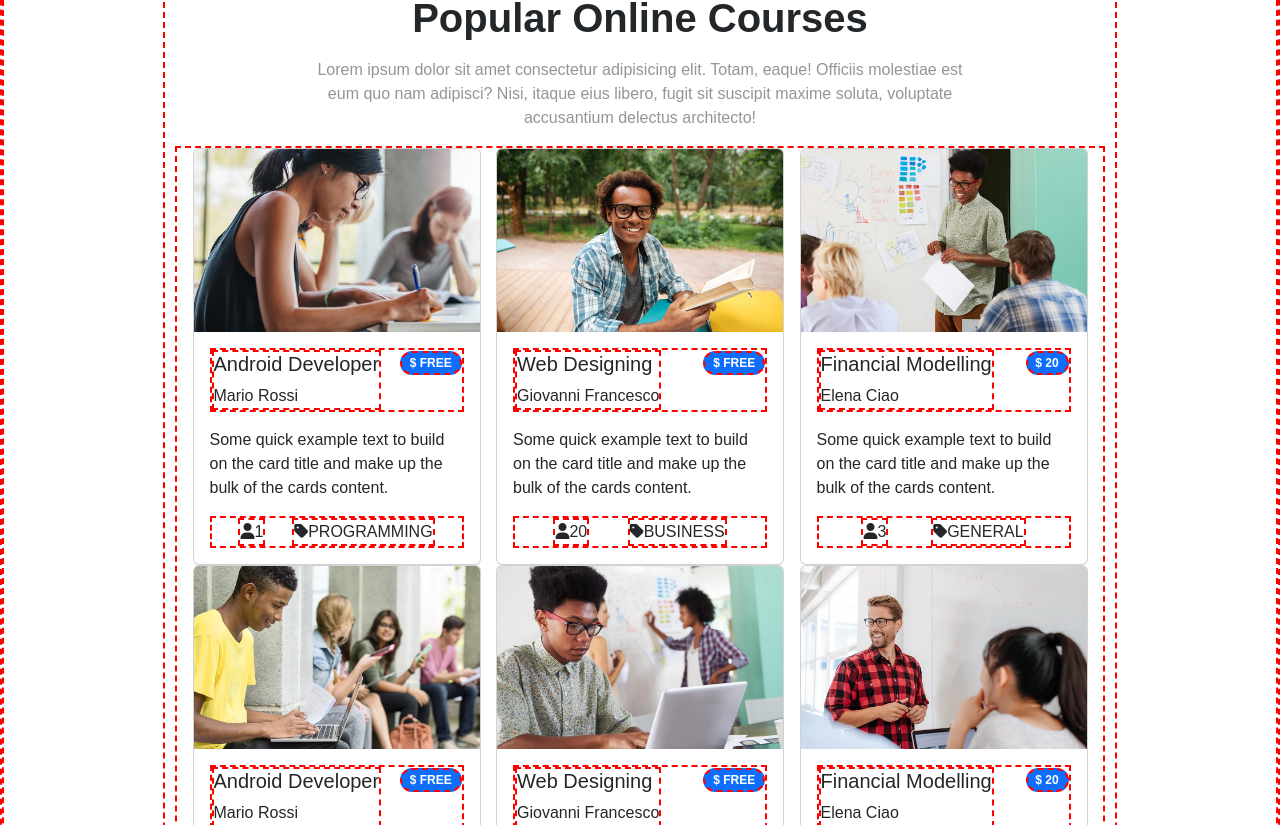
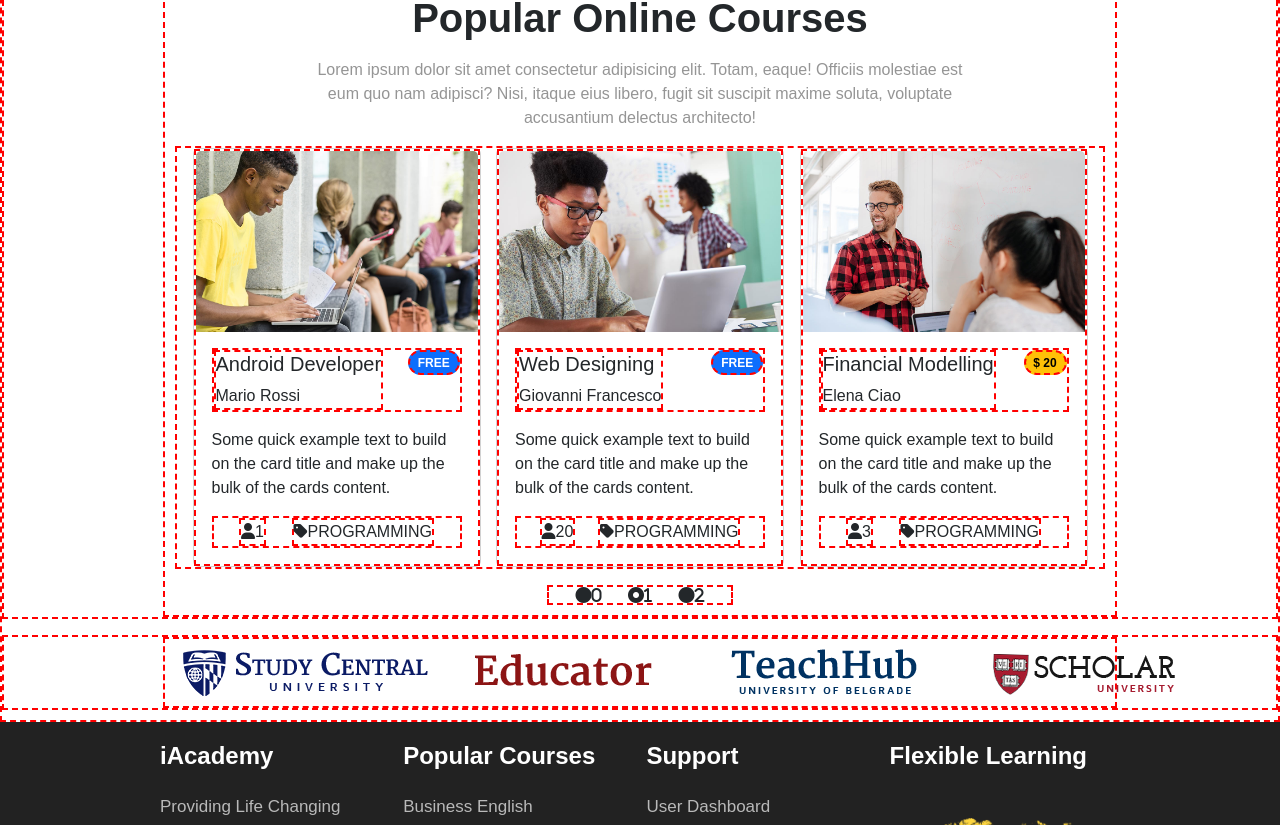
Before and after one commit to andreabellome/proj-html-vuejs, a Vue app: page / in a window 1280 px wide. Shown: the part 2415-3240 px from the top of the page. Built offline with nearby package versions, Linux system fonts and the light colour scheme.

Commit message:
dynamic second carousel main

```diff
--- a/src/App.vue
+++ b/src/App.vue
@@ -27,8 +27,8 @@ export default {
 
   <!-- main -->
   <MainComp :datiFirstDiv="store.firstDivObj" :carouselInfo="store.carouselObjMain"
-    :currActiveCar="store.currActiveCarMain" :clientLogos="store.clientlogos"
-    :secondCarObj="store.carouselSecondObjMain" />
+    :currActiveCar="store.currActiveCarMain" :clientLogos="store.clientlogos" :secondCarObj="store.carouselSecondObjMain"
+    :currActiveSecond="store.currActiveSecondCarMain" />
 
   <!-- footer -->
   <FooterComp :datiFooter="store.footerObj" />
--- a/src/components/MainComp.vue
+++ b/src/components/MainComp.vue
@@ -132,9 +132,12 @@
                 <!-- start: div with 3 cards -->
                 <div class="debug mb-3 flex flex-dir-row width-100p100 just-cont-evenly flex-wrap">
 
+                    <!-- start: card -->
+                    <div v-for="(ELEMCARD, IDXCARD) in secondCarObj.slice(curractivesec * 3, curractivesec * 3 + 3)"
+                        class="card" style="width: 18rem;">
 
-                    <!-- start: card -->
-                    <div v-for="(ELEMCARD, IDXCARD) in secondCarObj" class="card" style="width: 18rem;">
+                        <div class="debug">
+
 
                             <img :src="ELEMCARD.imgpath" class="card-img-top" :alt="ELEMCARD.title">
 
@@ -150,7 +153,13 @@
                                     </div>
 
                                     <div>
-                                    <span class="badge rounded-pill text-bg-primary debug" style="display: inline-block;">
+                                        <span v-if="ELEMCARD.price === 'FREE'"
+                                            class="badge rounded-pill text-bg-primary debug" style="display: inline-block;">
+                                            {{ ELEMCARD.price }}
+                                        </span>
+
+                                        <span v-else class="badge rounded-pill text-bg-warning debug"
+                                            style="display: inline-block;">
                                             &#36 {{ ELEMCARD.price }}
                                         </span>
                                     </div>
@@ -181,6 +190,9 @@
 
                             </div>
                         </div>
+
+
+                    </div>
                     <!-- end: card -->
 
 
@@ -188,9 +200,11 @@
                 <!-- end: div with 3 cards -->
 
                 <div class="debug width-20 flex flex-dir-row just-cont-evenly">
-                    <i v-for="(elem, index) in daticarousel" class="fa-solid"
-                        v-bind:class="[index == curractive ? 'fa-circle-dot' : 'fa-circle']"
-                        @click="updateCurrActive(index)"></i>
+                    <i v-for="IDXCARDI in secondCarObj.length / 3" class="fa-solid"
+                        v-bind:class="[IDXCARDI - 1 == curractivesec ? 'fa-circle-dot' : 'fa-circle']"
+                        @click="updateCurrActiveSecond(IDXCARDI - 1)">
+                        {{ IDXCARDI - 1 }}
+                    </i>
                 </div>
 
             </div>
@@ -218,20 +232,26 @@
 <script>
 export default {
     name: 'MainComp',
-    props: ['datiFirstDiv', 'carouselInfo', 'currActiveCar', 'clientLogos', 'secondCarObj'],
+    props: ['datiFirstDiv', 'carouselInfo', 'currActiveCar', 'clientLogos', 'secondCarObj', 'currActiveSecond'],
     data() {
         return {
             curractive: this.currActiveCar,
-            daticarousel: this.carouselInfo
+            daticarousel: this.carouselInfo,
+            curractivesec: this.currActiveSecond
         }
     },
     methods: {
         updateCurrActive(index) {
-
             if (index != this.curractive) {
                 this.curractive = index
             }
+        },
 
+        updateCurrActiveSecond(IDXCARDI) {
+            if (IDXCARDI != this.curractivesec) {
+                this.curractivesec = IDXCARDI
+                console.log(this.curractivesec)
+            }
         }
     }
 }
--- a/src/store.js
+++ b/src/store.js
@@ -109,7 +109,6 @@ export const store = reactive(
         currActiveSecondCarMain: 1,
 
         carouselSecondObjMain: [
-
 
             {
                 title: 'Android Developer',
```
Lines whose indentation alone changed are shown as unchanged.
